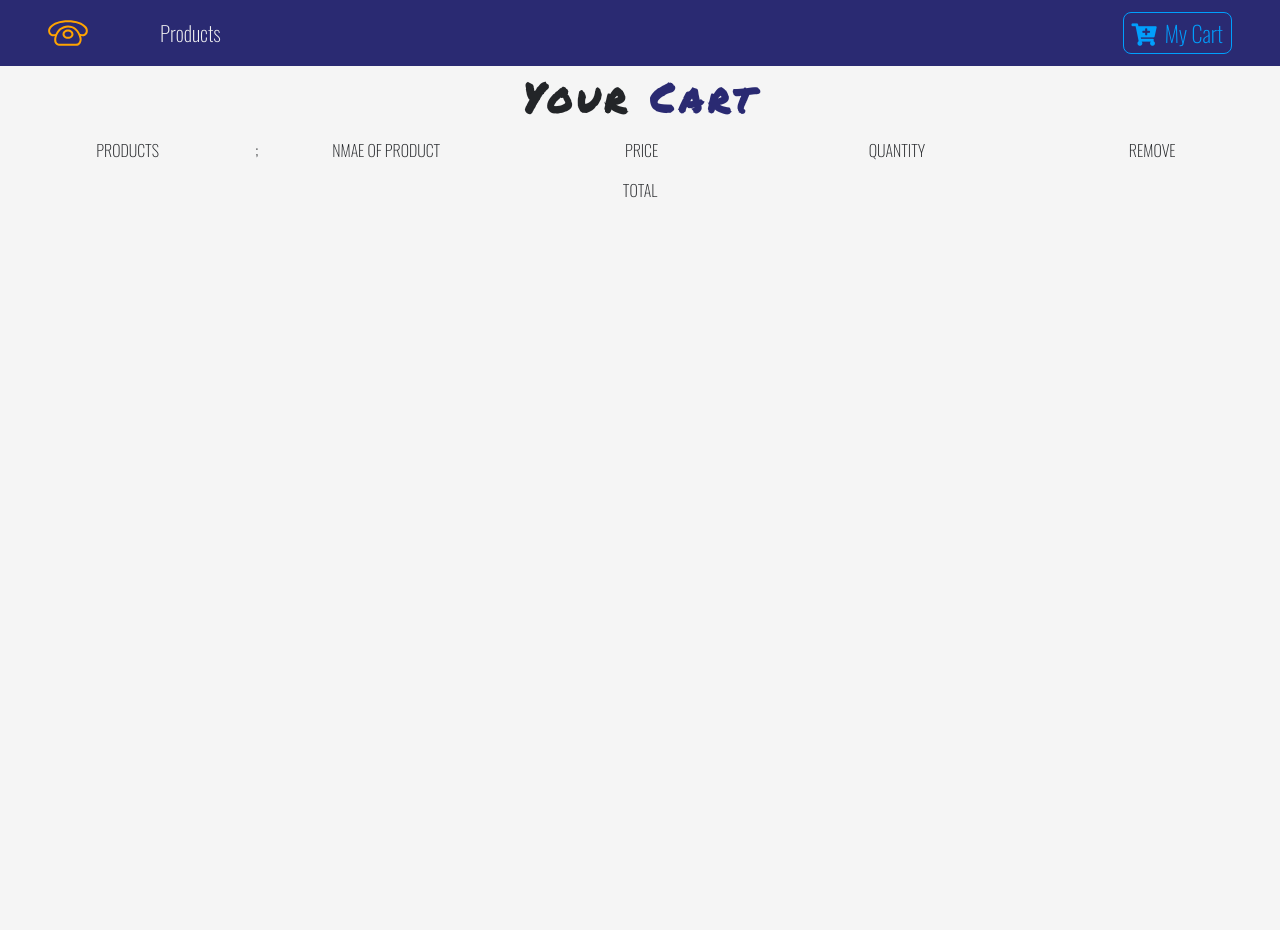
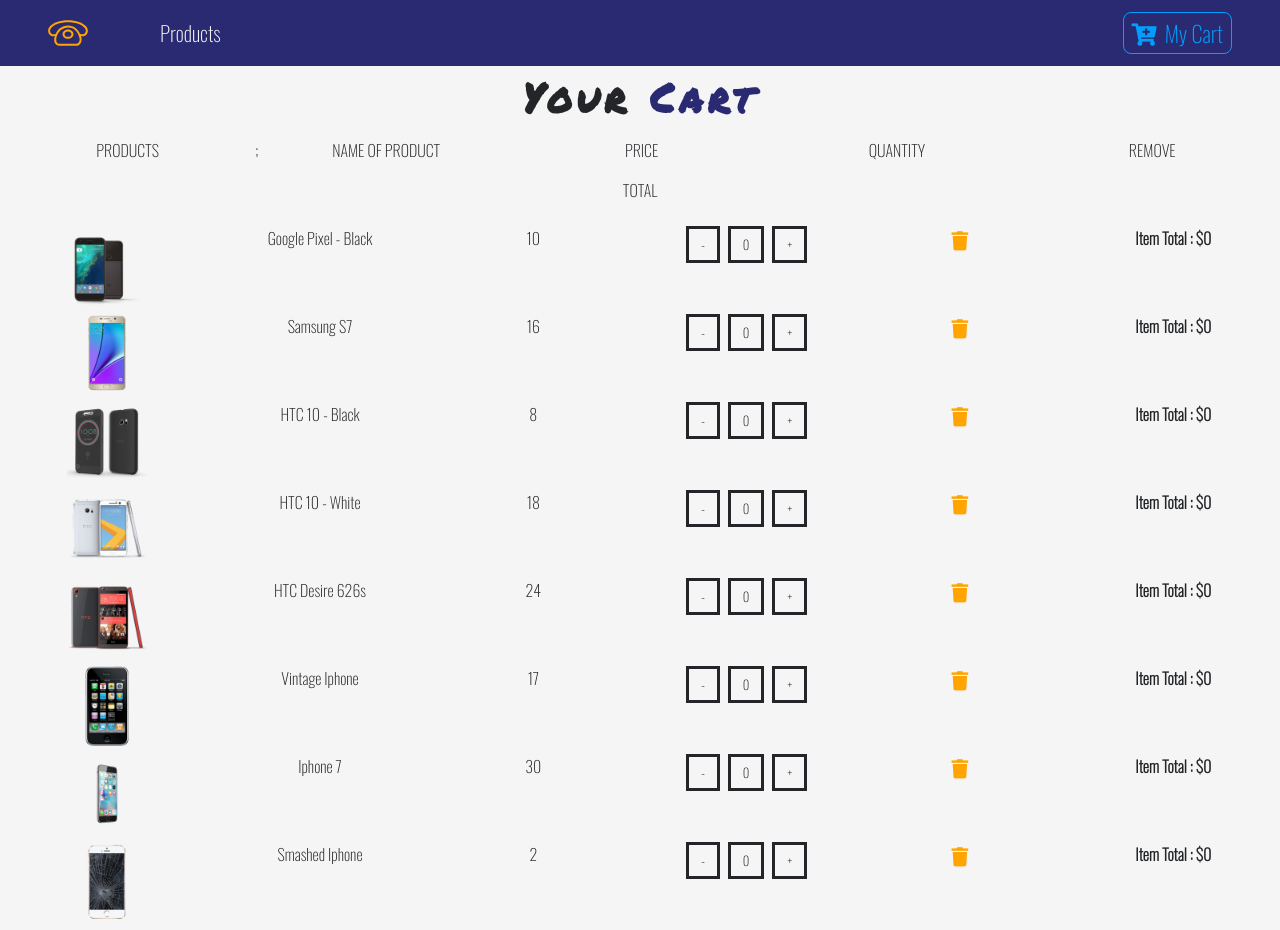
Before and after one commit to Ernie0921/React-phone-store, a React (Create React App) app: page /cart in a window 1280 px wide. Before the commit the page ends 800 px from the top, so only its background shows below. Built offline with nearby package versions, Linux system fonts and the light colour scheme.

Commit message:
finsih adding item to cart feature

```diff
--- a/src/App.css
+++ b/src/App.css
@@ -10,6 +10,7 @@
   font-family: "Oswald", sans-serif !important;
   background: whitesmoke !important;
   color:var(--mainDark) !important;
+
 }
 
 .text-title{
@@ -21,3 +22,22 @@
 .text-blue {
   color: var(--mainBlue);
 }
+.btn-black{
+  background: transparent;
+  text-transform: capitalize;
+  font-size: 0.8rem !important;
+  color: var(--mainDark);
+  border-radius: 0 !important;
+  border: 0.2rem solid var(--mainDark) !important;
+}
+
+.btn-black:hover{
+  background: var(--mainDark)!important;
+  color: var(--mainWhite) !important;
+}
+
+.cart-icon{
+  cursor: pointer;
+  font-size: 1.2rem;
+  color: var(--mainYellow);
+}
--- a/src/components/Cart/Cart.js
+++ b/src/components/Cart/Cart.js
@@ -1,6 +1,9 @@
 import React, { Component } from 'react';
 import Title from '../Title';
 import CartColumns from "./CartColumns";
+import EmptyCart from "./EmptyCart";
+import { ProductConsumer} from "../../context";
+import CartList from './CartList'
 
 
 export default class Cart extends Component {
@@ -8,8 +11,25 @@
         return (
 
             <section>
-                <Title name="your" title="cart" />
-                <CartColumns />
+                <ProductConsumer>
+                    {value => {
+                        const {cart} = value;
+                        if(cart.length > 0) {
+                            return(
+                                <React.Fragment>
+                                    <Title name="your" title="cart" />
+                                    <CartColumns />
+                                    <CartList value={value}/>
+
+                                </React.Fragment>
+                            );
+                        }
+                        else {
+                            return <EmptyCart />
+                        }
+                    }}
+                </ProductConsumer>
+
             </section>
         )
     }
--- a/src/components/Cart/CartColumns.js
+++ b/src/components/Cart/CartColumns.js
@@ -8,7 +8,7 @@
                     <p className=" text-uppercase">Products</p>
                 </div>;
                 <div className="col-10 mx-auto col-lg-2">
-                    <p className=" text-uppercase">Nmae of Product</p>
+                    <p className=" text-uppercase">Name of Product</p>
                 </div>
 
                 <div className="col-10 mx-auto col-lg-2">
--- /dev/null
+++ b/src/components/Cart/CartItem.js
@@ -0,0 +1,48 @@
+import React from 'react'
+
+export default function CartItem({item, value}) {
+
+    const {id, title, img, price, total, count} = item;
+
+    const {increment, decrement, removeItem} = value;
+
+    return (
+        <div className="row my-2 text-capitalize text-center">
+            <div className="col-10 mx-auto col-lg-2">
+                <img src={img} style={{width:'5rem', height: "5rem"}}
+                className="img-fluid"
+                alt="product"
+                />
+            </div>
+            <div className="col-10 mx-auto col-lg-2">
+                <span className="d-lg-none">product : </span>
+                {title}
+            </div>
+            <div className="col-10 mx-auto col-lg-2">
+                <span className="d-lg-none">price : </span>
+                {price}
+            </div>
+            <div className="col-10 mx-auto col-lg-2 my-2 my-lg-0">
+                <div className="d-flex justify-content-center">
+                    <div>
+                    <span className="btn btn-black mx-1" onClick={()=> decrement(id)} > - </span>
+                    <span className="btn btn-black mx-1" > {count} </span>
+                    <span className="btn btn-black mx-1" onClick={() => increment(id)}> + </span>
+
+                    </div>
+
+                </div>
+            </div>
+            <div className="col-10 mx-auto col-lg-2">
+               <div className="cart-icon" onClick={()=> removeItem(id)}>
+                <i className="fas fa-trash"></i>
+               </div>
+
+            </div>
+            <div className="col-10 mx-auto col-lg-2">
+                <strong>Item Total : ${total}</strong>
+
+            </div>
+        </div>
+    )
+}
--- /dev/null
+++ b/src/components/Cart/CartList.js
@@ -0,0 +1,17 @@
+import React from 'react';
+import CartItem from './CartItem'
+
+export default function CartList({value}) {
+
+    const {cart} = value;
+    console.log(value, cart);
+
+    return (
+        <div className="container-fluid">
+            {cart.map(item => {
+                return    <CartItem  key={item.id} item={item} value={value} />
+            })}
+
+        </div>
+    )
+}
--- /dev/null
+++ b/src/components/Cart/EmptyCart.js
@@ -0,0 +1,14 @@
+import React from 'react'
+
+export default function EmptyCart() {
+    return (
+        <div className="container mt-5">
+            <div className="row">
+                <div className="col-10 mx-auto text-center text-title">
+                    <h1> Your Cart is Currently Empty </h1>
+                </div>
+
+            </div>
+        </div>
+    )
+}
--- a/src/context.js
+++ b/src/context.js
@@ -9,7 +9,7 @@
     state = {
         products: [],
         detailProduct: detailProduct,
-        cart: [],
+        cart: storeProducts,
         modalOpen: false,
         modalProduct: detailProduct,
         cartSubTotal: 0,
```
